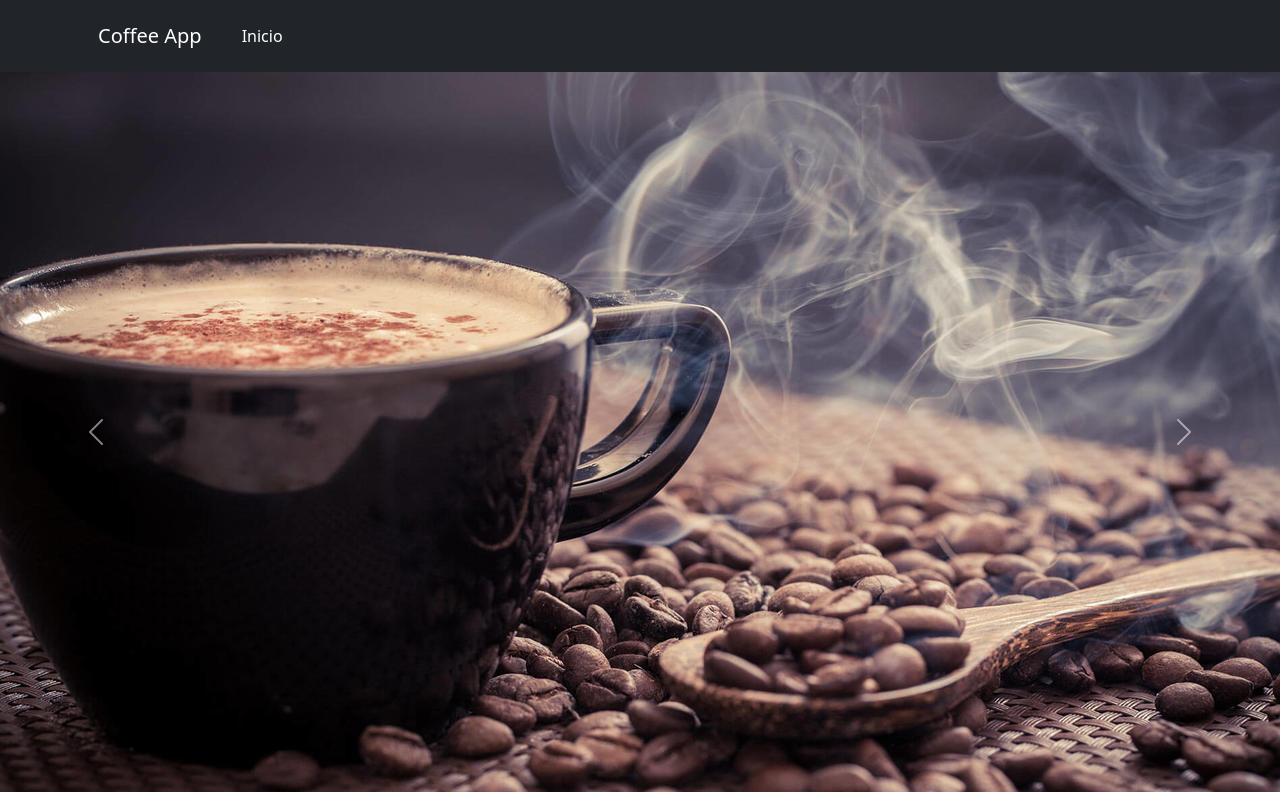
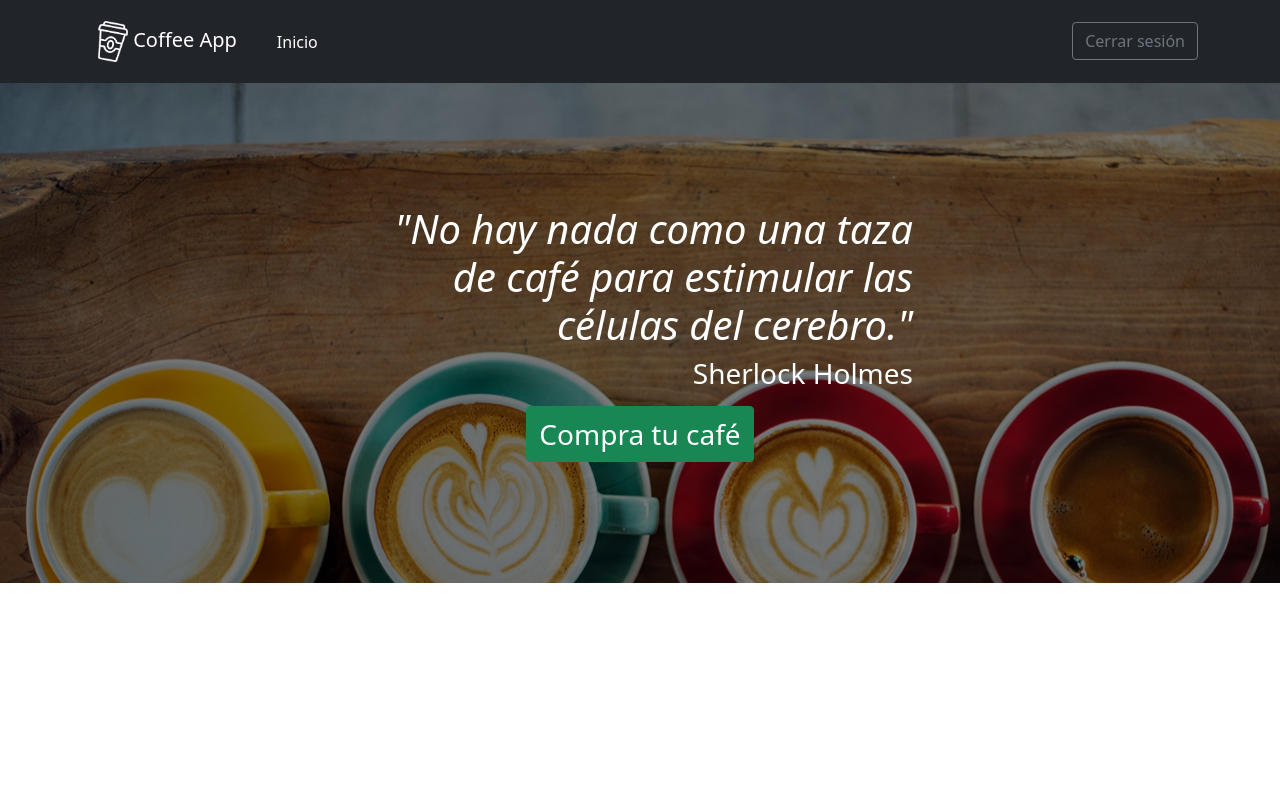
Before and after one commit to pmarino2013/coffee-app, a React (Create React App) app: page / in a window 1280 px wide. Built offline with nearby package versions, Linux system fonts and the light colour scheme; sample sign-in values are in the browser's storage.

Commit message:
Trabajando en el diseño del home

```diff
--- a/package.json
+++ b/package.json
@@ -8,6 +8,7 @@
     "@testing-library/user-event": "^12.8.3",
     "bootstrap": "^5.0.2",
     "font-awesome": "^4.7.0",
+    "popper.js": "^1.16.1",
     "react": "^17.0.2",
     "react-bootstrap": "^1.6.1",
     "react-dom": "^17.0.2",
--- a/src/components/CofeeCarousel.jsx
+++ b/src/components/CofeeCarousel.jsx
@@ -5,25 +5,42 @@ import coffee2 from "../assets/coffee2.jpg";
 const CofeeCarousel = () => {
   return (
     <div
-      id="carouselExampleControls"
-      className="carousel slide"
+      id="carousel"
+      className="carousel slide carousel-fade"
       data-bs-ride="carousel"
     >
-      <div className="carousel-inner h-100">
+      <div className="carousel-inner">
         <div className="carousel-item active">
           <img src={coffee1} className="d-block w-100" alt="coffee1" />
         </div>
         <div className="carousel-item">
-          <img src={coffee2} className="d-block w-100" alt="coffe2" />
+          <img src={coffee2} className="d-block w-100" alt="cofee2" />
         </div>
-        {/* <div className="carousel-item">
-      <img src="..." className="d-block w-100" alt="..." />
-    </div> */}
+        <div className="overlay d-flex align-items-center">
+          <div className="container">
+            <div className="row align-items-center">
+              <div className="col-12 col-md-6 offset-md-3 text-center text-md-end">
+                <h1 className="mb-2 fst-italic d-none d-md-block">
+                  "No hay nada como una taza de café para estimular las células
+                  del cerebro."
+                </h1>
+                <h3 className="d-none d-md-block text-end fw-lighter">
+                  Sherlock Holmes
+                </h3>
+                <div className="text-center">
+                  <button type="button" className="btn btn-success  mt-2">
+                    <span className="fs-3">Compra tu café</span>
+                  </button>
+                </div>
+              </div>
+            </div>
+          </div>
+        </div>
       </div>
-      <button
+      {/* <button
         className="carousel-control-prev"
         type="button"
-        data-bs-target="#carouselExampleControls"
+        data-bs-target="#carousel"
         data-bs-slide="prev"
       >
         <span className="carousel-control-prev-icon" aria-hidden="true"></span>
@@ -32,12 +49,12 @@ const CofeeCarousel = () => {
       <button
         className="carousel-control-next"
         type="button"
-        data-bs-target="#carouselExampleControls"
+        data-bs-target="#carousel"
         data-bs-slide="next"
       >
         <span className="carousel-control-next-icon" aria-hidden="true"></span>
         <span className="visually-hidden">Next</span>
-      </button>
+      </button> */}
     </div>
   );
 };
--- a/src/components/CoffeeNav.jsx
+++ b/src/components/CoffeeNav.jsx
@@ -1,21 +1,33 @@
 import React from "react";
-import { Link, NavLink } from "react-router-dom";
+import { Link, NavLink, useHistory } from "react-router-dom";
 import { Navbar, Container, Nav } from "react-bootstrap";
+
+import logo from "../assets/coffee.png";
 const CoffeeNav = () => {
+  const history = useHistory();
+  const logout = () => {
+    localStorage.clear();
+    history.push("/login");
+  };
   return (
     <Navbar bg="dark" expand="lg">
       <Container>
         <Navbar.Brand>
           <Link className="nav-link text-white" to="/">
-            Coffee App
+            <img className="logo-nav" src={logo} alt="logo" /> Coffee App
           </Link>
         </Navbar.Brand>
         <Navbar.Toggle aria-controls="basic-navbar-nav" />
         <Navbar.Collapse id="basic-navbar-nav">
-          <Nav className="me-auto">
+          <Nav className=" justify-content-between w-100">
             <NavLink to="/" className="nav-link text-white">
               Inicio
             </NavLink>
+            <div>
+              <button className="btn btn-outline-secondary" onClick={logout}>
+                Cerrar sesión
+              </button>
+            </div>
           </Nav>
         </Navbar.Collapse>
       </Container>
--- a/src/helpers/autentication.js
+++ b/src/helpers/autentication.js
@@ -1,5 +1,5 @@
-const url = "http://localhost:8080";
-// const urlCloud = "https://restserver-pm.herokuapp.com";
+// const url = "http://localhost:8080";
+const url = "https://restserver-pm.herokuapp.com";
 
 export const postAuth = async (data) => {
   const resp = await fetch(`${url}/api/auth/login`, {
--- a/src/index.css
+++ b/src/index.css
@@ -30,6 +30,9 @@ code {
 .logo {
   width: 50px;
 }
+.logo-nav {
+  width: 30px;
+}
 
 .carousel-container {
   height: 500px;
@@ -37,3 +40,31 @@ code {
 .carousel-img {
   height: 100%;
 }
+
+/* .carousel-inner {
+  height: 500px;
+  object-fit: cover;
+} */
+.overlay {
+  position: absolute;
+  top: 0;
+  bottom: 0;
+  left: 0;
+  right: 0;
+  background-color: rgba(0, 0, 0, 0.5);
+  color: white;
+  z-index: 1;
+}
+
+@media (min-width: 300px) {
+  .carousel-inner {
+    height: 200px;
+    object-fit: cover;
+  }
+}
+@media (min-width: 768px) {
+  .carousel-inner {
+    height: 500px;
+    object-fit: cover;
+  }
+}
--- a/src/index.js
+++ b/src/index.js
@@ -3,6 +3,8 @@ import ReactDOM from "react-dom";
 import "./index.css";
 import "bootstrap/dist/css/bootstrap.min.css";
 import "font-awesome/css/font-awesome.min.css";
+import "popper.js/dist/umd/popper";
+import "bootstrap/dist/js/bootstrap.bundle";
 import App from "./App";
 
 ReactDOM.render(<App />, document.getElementById("root"));
--- a/src/pages/Login.jsx
+++ b/src/pages/Login.jsx
@@ -54,10 +54,11 @@ const Login = () => {
       setBtnDisable(true);
       if (isMounted.current) {
         postAuth(formValue).then((respuesta) => {
+          const { ok, msg, token } = respuesta;
           setLogin({
-            ok: respuesta.ok,
-            msg: respuesta.msg,
-            token: respuesta.token,
+            ok,
+            msg,
+            token,
           });
           // const { msg, token } = respuesta;
           setBtnDisable(false);
```
Also changed, not shown: 1 other file (tests, documents, lock files or other folders).
